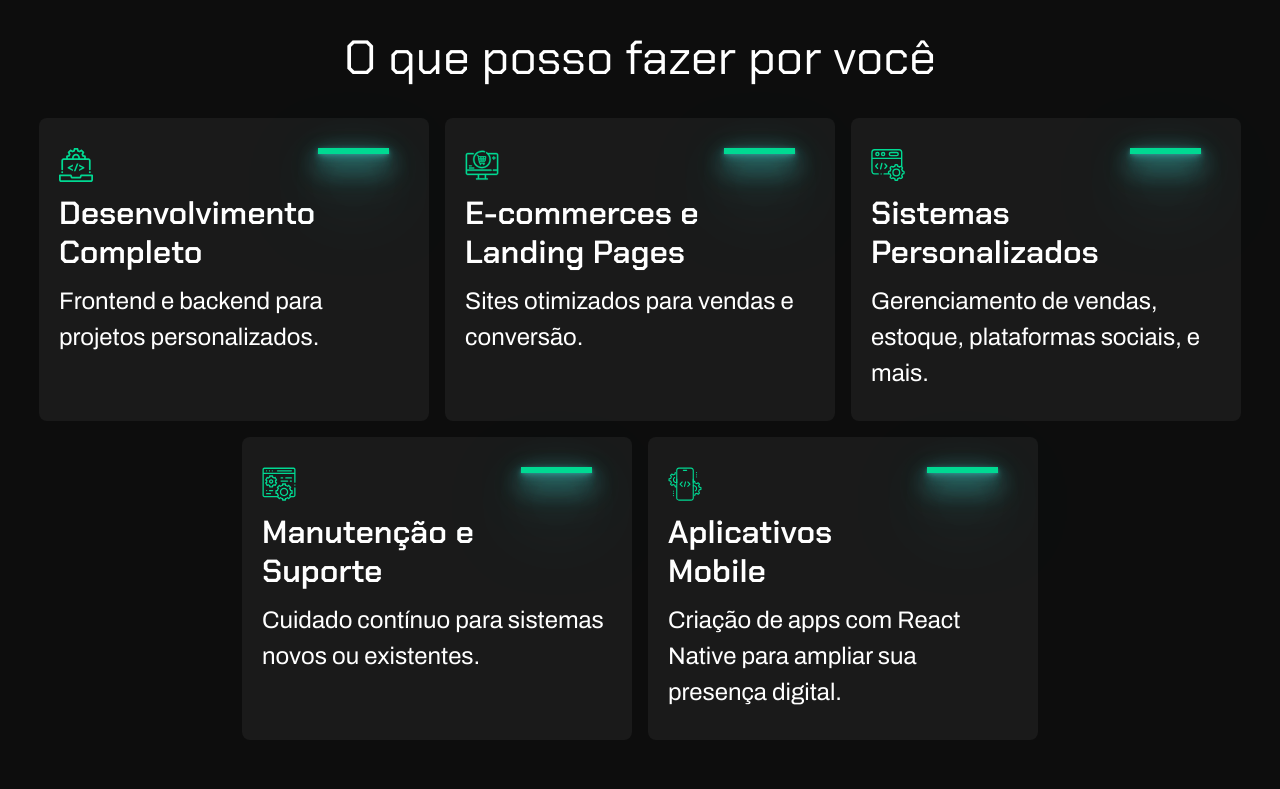
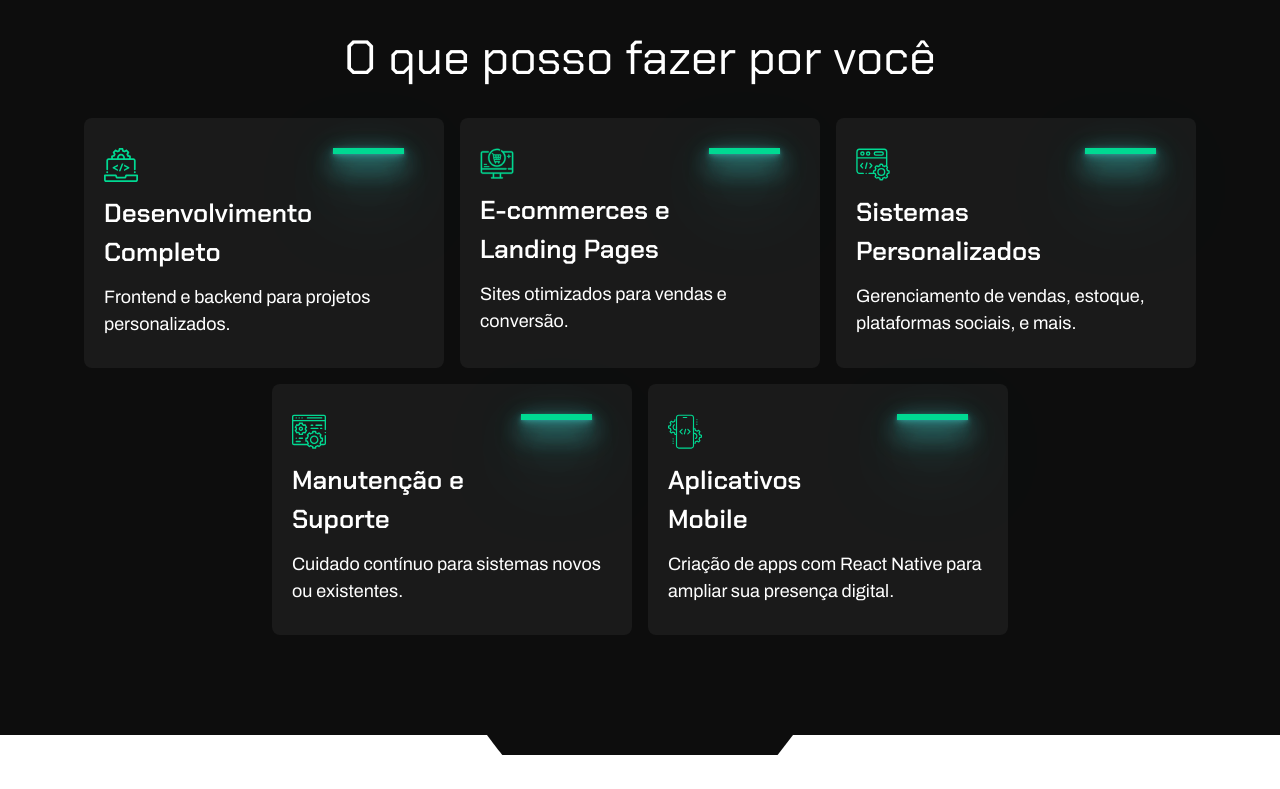
Before and after one commit to renato3x/renato3x.dev, a Next.js app: page / in a window 1280 px wide. Shown: the part 1651-2440 px from the top of the page. Built offline with nearby package versions, Linux system fonts and the light colour scheme; no server answers.

Commit message:
refactor: make card component more flexible

```diff
--- a/src/app/globals.css
+++ b/src/app/globals.css
@@ -14,16 +14,11 @@
   --font-chakra: var(--chakra-petch);
 }
 
-@layer base {
-  body {
-    @apply font-archivo;
-  }
-
-  .highlight {
+@utility highlight {
   @apply text-green-primary;
 }
 
-  .dark-gradient {
+@utility dark-gradient {
   mask-image: linear-gradient(
     to right,
     #00000000,
@@ -33,7 +28,7 @@
   );
 }
 
-  .before\:light-shadow::before {
+@utility light-shadow {
   box-shadow:
     0px 33px 80px rgba(69, 231, 224, 0.60),
     0px 16px 40px rgba(69, 231, 224, 0.64),
@@ -44,4 +39,13 @@
     0px 1.5px 3.6px rgba(69, 231, 224, 0.20),
     0px 0.66px 1.6px rgba(69, 231, 224, 0.14);
 }
+
+@utility lightbar {
+  @apply relative before:block before:w-[71px] before:h-[6px] before:bg-green-primary before:absolute before:right-10 before:top-[-2] before:light-shadow;
 }
+
+@layer base {
+  body {
+    @apply font-archivo;
+  }
+}
--- a/src/components/common/card.tsx
+++ b/src/components/common/card.tsx
@@ -3,37 +3,9 @@ import { cn } from '@/lib/utils';
 export function Card({ className, ...props }: React.ComponentProps<'div'>) {
   return (
     <div
-      data-slot="card"
       className={cn(
-        'bg-black-secondary min-h-[240px] w-auto rounded-[8px]',
-        'flex flex-col px-[20px] py-[30px] gap-3 relative',
-        'md:max-w-[400px]',
-        'before:block before:w-[71px] before:h-[6px] before:bg-green-primary',
-        'before:absolute before:right-10 before:top-[-2] before:light-shadow',
-        className,
-      )}
-      {...props}
-    />
-  )
-}
-
-export function CardIcon({ className, ...props }: React.ComponentProps<'img'>) {
-  return (
-    <img
-      className={cn(
-        'w-[34px] h-[34px]',
-        className,
-      )}
-      {...props}
-    />
-  )
-}
-
-export function CardTitle({ className, ...props }: React.ComponentProps<'p'>) {
-  return (
-    <p
-      className={cn(
-        'font-[600] font-chakra text-[26px] max-w-[200px] md:text-[32px] md:max-w-[250px] md:leading-[1.2]',
+        'bg-black-secondary rounded-[8px]',
+        'flex flex-col px-[20px] py-[30px] gap-3',
         className,
       )}
       {...props}
@@ -41,14 +13,38 @@ export function CardTitle({ className, ...props }: React.ComponentProps<'p'>) {
   );
 }
 
-export function CardDescription({ className, ...props }: React.ComponentProps<'p'>) {
+export function CardHeader({ className, ...props }: React.ComponentProps<'div'>) {
   return (
-    <p
+    <div
       className={cn(
-        'text-[18px] md:text-[24px] md:max-w-[350px]',
+        'w-full flex flex-col gap-3',
         className,
       )}
       {...props}
     />
   );
 }
+
+export function CardTitle({ className, ...props }: React.ComponentProps<'div'>) {
+  return (
+    <div
+      className={cn(
+        'leading-none font-semibold',
+        className,
+      )}
+      {...props}
+    />
+  );
+}
+
+export function CardContent({ className, ...props }: React.ComponentProps<'div'>) {
+  return (
+    <div
+      className={cn(
+        'w-full flex flex-col gap-3',
+        className,
+      )}
+      {...props}
+    />
+  );
+}
--- a/src/components/sections/who-am-i.tsx
+++ b/src/components/sections/who-am-i.tsx
@@ -1,35 +1,7 @@
 import Image from 'next/image';
-import { Card, CardDescription, CardIcon, CardTitle } from '../common/card';
+import { Card, CardContent, CardHeader, CardTitle } from '../common/card';
 
 export function WhoAmI() {
-  const cardsData = [
-    {
-      'icon': '/images/icons/icon-dev.svg',
-      'title': 'Desenvolvimento Completo',
-      'description': 'Frontend e backend para projetos personalizados.',
-    },
-    {
-      'icon': '/images/icons/icon-ecommerce.svg',
-      'title': 'E-commerces e Landing Pages',
-      'description': 'Sites otimizados para vendas e conversão.',
-    },
-    {
-      'icon': '/images/icons/icon-system.svg',
-      'title': 'Sistemas Personalizados',
-      'description': 'Gerenciamento de vendas, estoque, plataformas sociais, e mais.',
-    },
-    {
-      'icon': '/images/icons/icon-support.svg',
-      'title': 'Manutenção e Suporte',
-      'description': 'Cuidado contínuo para sistemas novos ou existentes.',
-    },
-    {
-      'icon': '/images/icons/icon-dev-mobile.svg',
-      'title': 'Aplicativos Mobile',
-      'description': 'Criação de apps com React Native para ampliar sua presença digital.',
-    },
-  ];
-
   return (
     <section className="flex flex-col px-[35px] py-[40px] gap-[30px] md:py-[100px] md:gap-[100px]">
       <div className="flex flex-col gap-6 md:flex-row md:items-center md:justify-center md:gap-30">
@@ -83,46 +55,81 @@ function Services() {
   return (
     <div className="flex flex-col gap-4">
       <div className="flex flex-col gap-4 md:flex-row md:justify-center">
-        <Card>
-          <CardIcon src="/images/icons/icon-dev.svg"/>
-          <CardTitle>Desenvolvimento Completo</CardTitle>
-          <CardDescription>
-            Frontend e backend para projetos personalizados.
-          </CardDescription>
+        <Card className="lightbar min-h-[240px]">
+          <CardHeader>
+            <Image
+              src="/images/icons/icon-dev.svg"
+              width={34}
+              height={34}
+              alt="Icon dev"
+            />
+            <CardTitle className="text-[26px] font-chakra max-w-50">Desenvolvimento Completo</CardTitle>
+          </CardHeader>
+          <CardContent className="text-[18px]">
+            <p className="max-w-80">Frontend e backend para projetos personalizados.</p>
+          </CardContent>
         </Card>
 
-        <Card>
-          <CardIcon src="/images/icons/icon-ecommerce.svg"/>
-          <CardTitle>E-commerces e Landing Pages</CardTitle>
-          <CardDescription>
-            Sites otimizados para vendas e conversão.
-          </CardDescription>
+        <Card className="lightbar min-h-[240px]">
+          <CardHeader>
+            <Image
+              src="/images/icons/icon-ecommerce.svg"
+              width={34}
+              height={34}
+              alt="Icon ecommerce"
+            />
+            <CardTitle className="text-[26px] font-chakra max-w-50">E-commerces e Landing Pages</CardTitle>
+          </CardHeader>
+          <CardContent className="text-[18px]">
+            <p className="max-w-80">Sites otimizados para vendas e conversão.</p>
+          </CardContent>
         </Card>
 
-        <Card>
-          <CardIcon src="/images/icons/icon-system.svg"/>
-          <CardTitle>Sistemas Personalizados</CardTitle>
-          <CardDescription>
-            Gerenciamento de vendas, estoque, plataformas sociais, e mais.
-          </CardDescription>
+        <Card className="lightbar min-h-[240px]">
+          <CardHeader>
+            <Image
+              src="/images/icons/icon-system.svg"
+              width={34}
+              height={34}
+              alt="Icon system"
+            />
+            <CardTitle className="text-[26px] font-chakra max-w-50">Sistemas Personalizados</CardTitle>
+          </CardHeader>
+          <CardContent className="text-[18px]">
+            <p className="max-w-80">Gerenciamento de vendas, estoque, plataformas sociais, e mais.</p>
+          </CardContent>
         </Card>
       </div>
 
       <div className="flex flex-col gap-4 md:flex-row md:justify-center">
-        <Card>
-          <CardIcon src="/images/icons/icon-support.svg"/>
-          <CardTitle>Manutenção e Suporte</CardTitle>
-          <CardDescription>
-            Cuidado contínuo para sistemas novos ou existentes.
-          </CardDescription>
+        <Card className="lightbar min-h-[240px]">
+          <CardHeader>
+            <Image
+              src="/images/icons/icon-support.svg"
+              width={34}
+              height={34}
+              alt="Icon support"
+            />
+            <CardTitle className="text-[26px] font-chakra max-w-50">Manutenção e Suporte</CardTitle>
+          </CardHeader>
+          <CardContent className="text-[18px]">
+            <p className="max-w-80">Cuidado contínuo para sistemas novos ou existentes.</p>
+          </CardContent>
         </Card>
 
-        <Card>
-          <CardIcon src="/images/icons/icon-dev-mobile.svg"/>
-          <CardTitle>Aplicativos Mobile</CardTitle>
-          <CardDescription>
-            Criação de apps com React Native para ampliar sua presença digital.
-          </CardDescription>
+        <Card className="lightbar min-h-[240px]">
+          <CardHeader>
+            <Image
+              src="/images/icons/icon-dev-mobile.svg"
+              width={34}
+              height={34}
+              alt="Icon mobile"
+            />
+            <CardTitle className="text-[26px] font-chakra max-w-50">Aplicativos Mobile</CardTitle>
+          </CardHeader>
+          <CardContent className="text-[18px]">
+            <p className="max-w-80">Criação de apps com React Native para ampliar sua presença digital.</p>
+          </CardContent>
         </Card>
       </div>
     </div>
```
Lines whose indentation alone changed are shown as unchanged.
